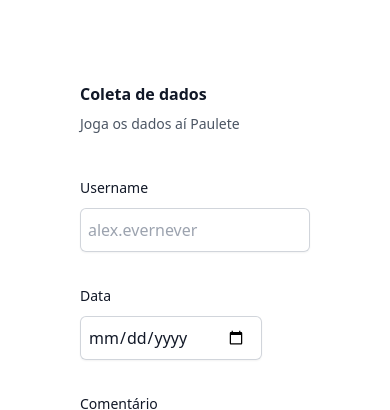
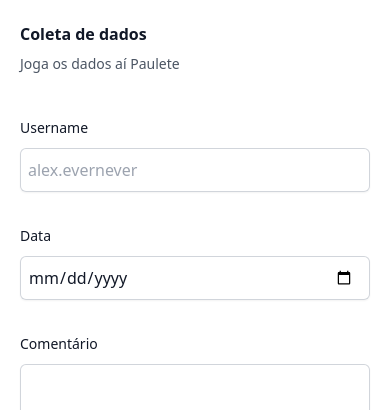
Before and after one commit to leksansilva/project-tcc, a Next.js app: page / in a window 390 px wide. Shown: the top 410 px of the page. Built offline with nearby package versions, Linux system fonts and the light colour scheme; no server answers; the database is empty.

Commit message:
:iphone: modfied reposinsivity

```diff
--- a/src/components/Form.tsx
+++ b/src/components/Form.tsx
@@ -18,7 +18,7 @@ export default function Form({ onSubmit, loading }: FormProps) {
           </p>
 
           <div className="mt-10 grid grid-cols-1 gap-x-6 gap-y-8 sm:grid-cols-6">
-            <div className="col-span-4">
+            <div className="col-span-full md:col-span-4">
               <label
                 htmlFor="username"
                 className="block text-sm font-medium leading-6 text-gray-900"
@@ -39,7 +39,7 @@ export default function Form({ onSubmit, loading }: FormProps) {
                 </div>
               </div>
             </div>
-            <div className="col-span-2">
+            <div className="col-span-full md:col-span-2">
               <label
                 htmlFor="createdAt"
                 className="block text-sm font-medium leading-6 text-gray-900"
--- a/src/pages/index.tsx
+++ b/src/pages/index.tsx
@@ -62,7 +62,7 @@ export default function Home({ data }: HomeProps) {
       <Head>
         <title>TCC | Home</title>
       </Head>
-      <main className="p-20 flex flex-col md:flex-row gap-20">
+      <main className=" p-5 md:p-20 flex flex-col md:flex-row gap-20">
         <Form loading={loading} onSubmit={onSubmitPost} />
         <List loading={loading} posts={posts} />
       </main>
```
